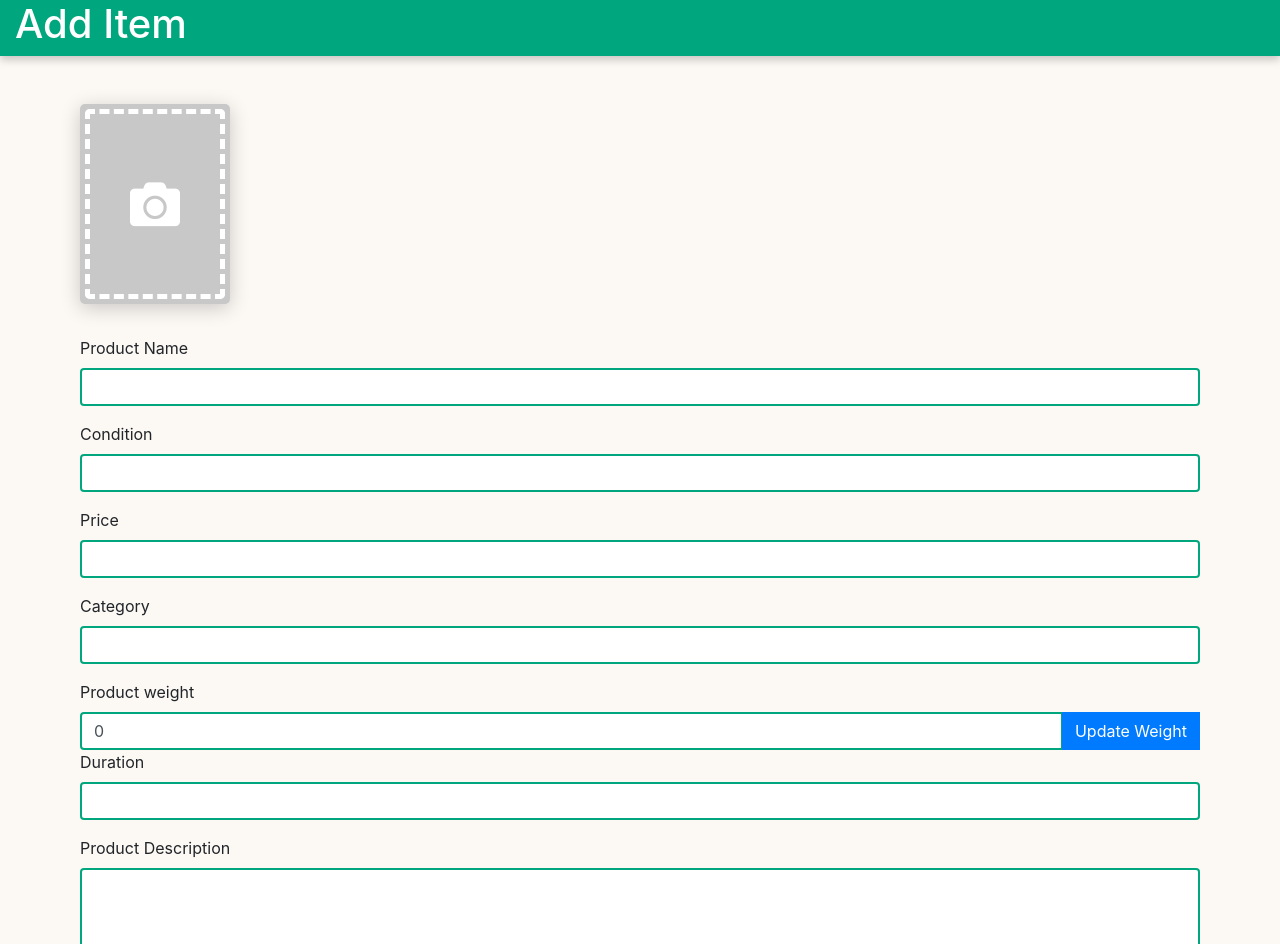
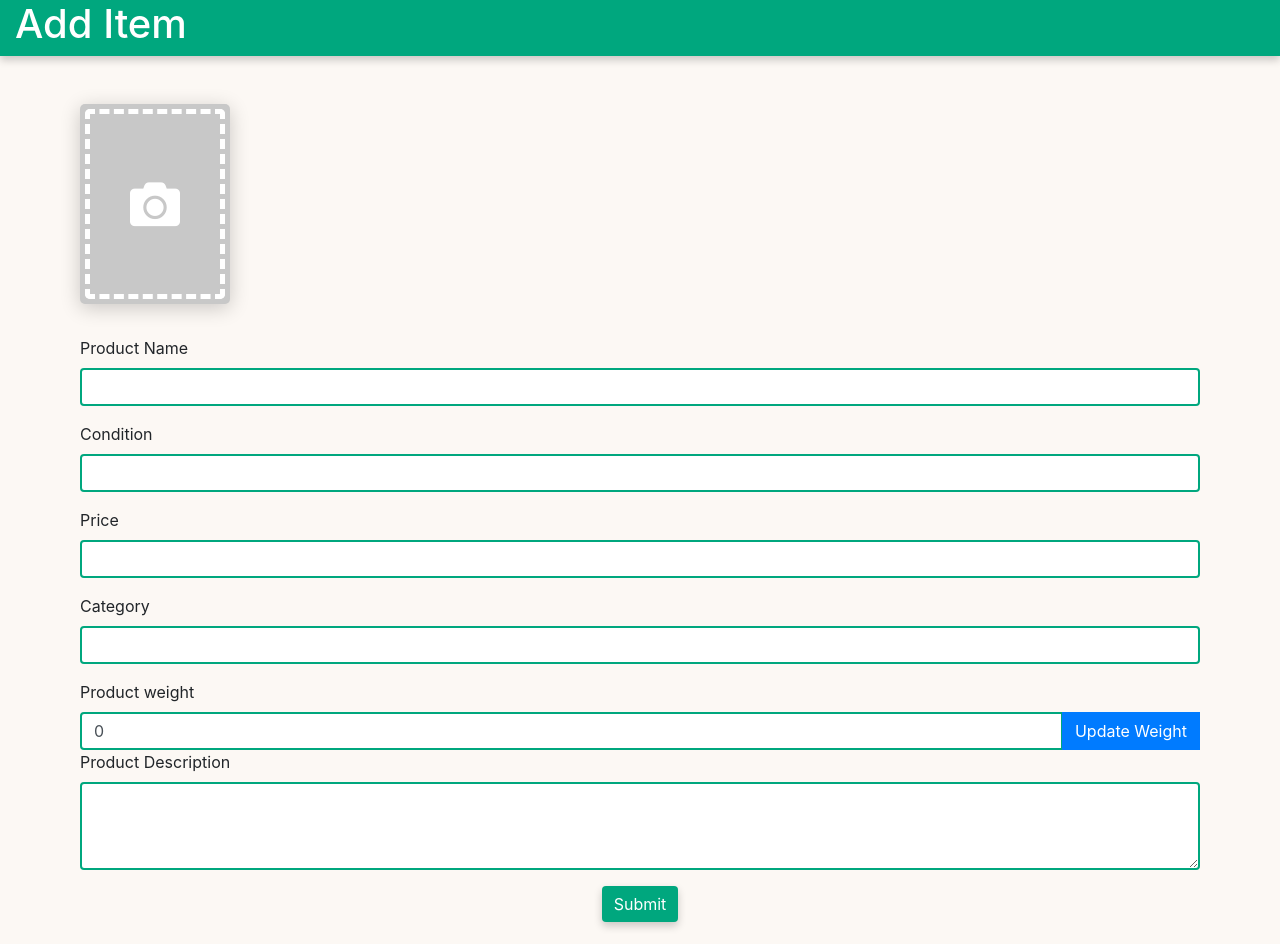
Before and after one commit to KierratyskeskusProject/kierratyskeskus-app, a React (Create React App) app in the folder client/: page / in a window 1280 px wide. Shown: the top 944 px of the page. Built offline with nearby package versions, Linux system fonts and the light colour scheme.

Commit message:
form fix and deletion of duration

```diff
--- a/client/src/components/AddItemForm.js
+++ b/client/src/components/AddItemForm.js
@@ -18,7 +18,6 @@ class AddItemForm extends Component {
   renderInputFields() {
     const inputFields = _.differenceWith(Fields, [{ label: 'Product Description', name: 'description' }], _.isEqual);
     const { weight } = this.props;
-    console.log(weight.weight);
     return _.map(inputFields, ({ label, name }) => (
       <Field
         key={name}
--- a/client/src/components/Fields.js
+++ b/client/src/components/Fields.js
@@ -4,6 +4,5 @@ export default [
   { label: 'Price', name: 'price' },
   { label: 'Category', name: 'category' },
   { label: 'Product weight', name: 'weight' },
-  { label: 'Duration', name: 'duration' },
   { label: 'Product Description', name: 'description' },
 ];
--- a/client/src/components/InputComponent.js
+++ b/client/src/components/InputComponent.js
@@ -11,7 +11,7 @@ export default ({
         {...input}
         type="text"
         className={`form-control ${meta.touched && meta.error ? 'is-invalid' : ''}`}
-        value={actualValue}
+        value={label === 'Product weight' ? actualValue : null}
       />
       {label === 'Product weight' ? <UpdateWeightButton /> : null}
       <div className="invalid-feedback">{meta.touched ? meta.error : ''}</div>
```
